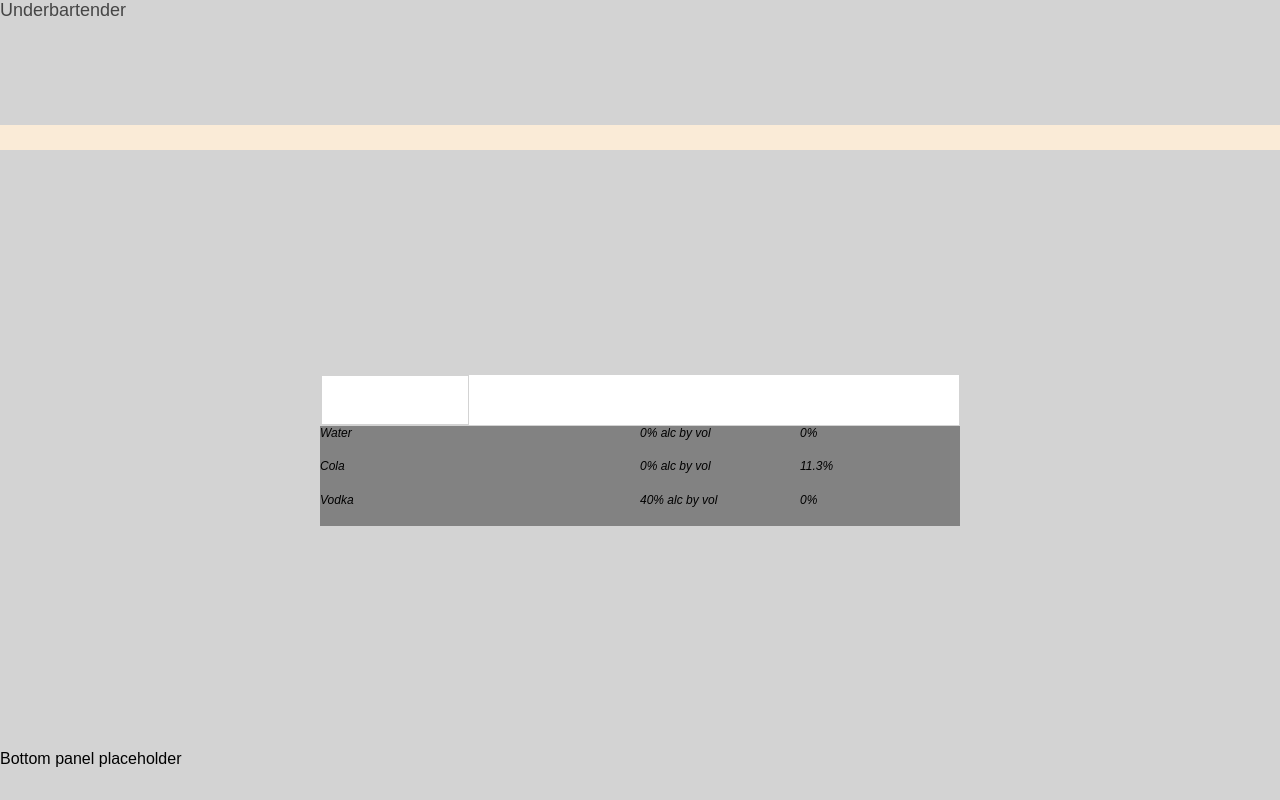
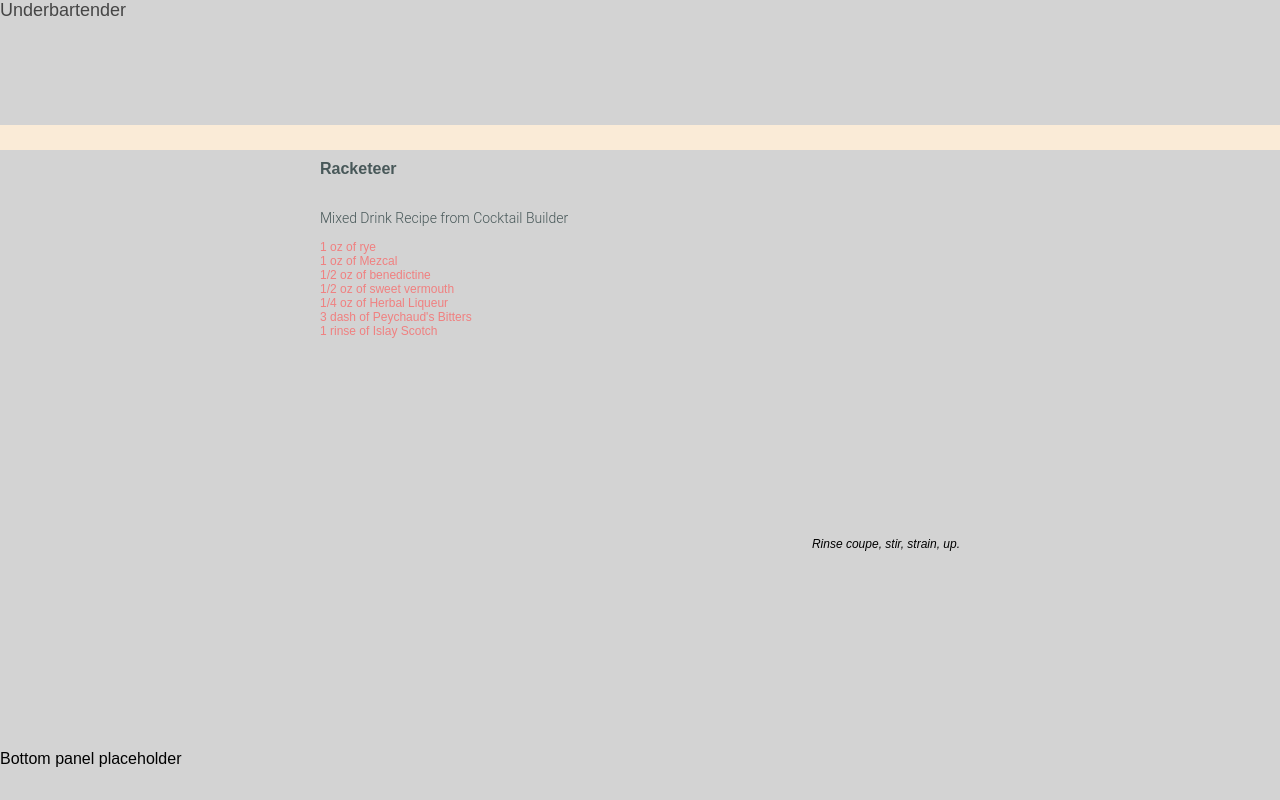
Before and after one commit to yetanotherjavadev/underbartender, a React (Create React App) app: page / in a window 1280 px wide. Built offline with nearby package versions, Linux system fonts and the light colour scheme.

Commit message:
first draft widget is finally alive

```diff
--- /dev/null
+++ b/src/components/cocktailwidget/CocktailWidget.tsx
@@ -0,0 +1,32 @@
+import { PureComponent } from "react";
+import * as React from "react";
+import "./style/cocktailWidget.css";
+import Recipe from "../../model/Recipe";
+
+export type CocktailWidgetProps = {
+	recipe: Recipe;
+};
+
+export default class CocktailWidget extends PureComponent<CocktailWidgetProps> {
+	constructor(props: any) {
+		super(props);
+	}
+
+	public render() {
+		const ingredients = this.props.recipe.components.map((ingredient) => (
+			<div className="ingredient" key={ingredient.name}>
+				<div className="ingredientName" >{ingredient.amount} of {ingredient.name}</div>
+			</div>)
+		);
+		return (
+			<div className="main">
+				<div className="headerLabel">{this.props.recipe.name}</div>
+				<div className="description">{this.props.recipe.description}</div>
+				<div className="ingredientsTable">
+					{ingredients}
+				</div>
+				<div className="recipeText">{this.props.recipe.text}</div>
+			</div>
+		);
+	}
+}
--- /dev/null
+++ b/src/components/cocktailwidget/style/cocktailWidget.css
@@ -0,0 +1,43 @@
+.main {
+    display: flex;
+    flex-direction: column;
+    flex: 1 0 300px;
+}
+
+.headerLabel {
+    display: flex;
+    flex: 0 0 40px;
+    color: #485859;
+    font-size: 16px;
+    font-weight: bold;
+    margin-top: 10px;
+    margin-bottom: 10px;
+}
+
+.description {
+    display: flex;
+    flex: 0 0 30px;
+    font-size: 14px;
+    font-family: 'Roboto','PT Sans',sans-serif;
+    font-weight: 300;
+    color: #485859;
+}
+
+.ingredientsTable {
+    display: flex;
+    flex-direction: column;
+    flex: 1 1 auto;
+}
+
+.ingredient {
+    font-size: 12px;
+    color: lightcoral;
+}
+
+.recipeText {
+    display: flex;
+    flex: 1 0 auto;
+    align-self: flex-end;
+    font-style: italic;
+    font-size: 12px;
+}
--- a/src/components/layout/MainLayout.tsx
+++ b/src/components/layout/MainLayout.tsx
@@ -1,16 +1,14 @@
 import * as React from "react";
 import { PureComponent } from "react";
 import HeaderWidget from "../Header/HeaderWidget";
-import SelectorWidget from "../liquidslist/LiquidsList";
 import "./style/mainLayout.css";
-import { Liquid } from "../../model/Liquid";
-import data from "../../mockdata/liquids.json";
-import SearchBox from "../searchbox/SearchBox";
 import Menu from "../mainmenu/Menu";
+import CocktailWidget from "../cocktailwidget/CocktailWidget";
+import { testRecipe } from "../../model/Recipe";
 
 class MainLayout extends PureComponent {
 
-	liquids: Array<Liquid> = this.readLiquids();
+	// liquids: Array<Liquid> = this.readLiquids();
 
 	public render() {
 		return (
@@ -22,8 +20,8 @@ class MainLayout extends PureComponent {
 				<div className="workingArea">
 					<div className="leftPanel"/>
 					<div className="centralPanel">
-						<SearchBox/>
-						<SelectorWidget liquids={this.liquids}/>
+						{/*<SearchBox/>*/}
+						<CocktailWidget recipe={testRecipe}/>
 					</div>
 					<div className="rightPanel"/>
 				</div>
@@ -33,10 +31,9 @@ class MainLayout extends PureComponent {
 			</div>
 		);
 	}
-
-	private readLiquids(): Array<Liquid> {
-		return data;
-	}
+	// private readLiquids(): Array<Liquid> {
+	// 	return data;
+	// }
 }
 
 export default MainLayout;
--- /dev/null
+++ b/src/model/Recipe.ts
@@ -0,0 +1,38 @@
+export default class Recipe {
+	id: number;
+	name: string;
+	description: string;
+	components: Array<Component>;
+	text: string;
+	strength: number; // approximate strength
+}
+
+class Component {
+	name: string;
+	amount: string;
+}
+
+export const testRecipe: Recipe = JSON.parse("\n" +
+	"{\n" +
+	"\t\"id\": 1,\n" +
+	"\t\"name\": \"Racketeer\",\n" +
+	"\t\"description\":\"Mixed Drink Recipe from Cocktail Builder\",\n" +
+	"\t\"components\":[\n" +
+	"\t\t{\"name\":\"rye\",\n" +
+	"\t\t \"amount\": \"1 oz\"},\n" +
+	"\t{\"name\":\"Mezcal\",\n" +
+	"\t\t\"amount\": \"1 oz\"},\n" +
+	"\t{\"name\":\"benedictine\",\n" +
+	"\t\t\"amount\": \"1/2 oz\"},\n" +
+	"\t{\"name\":\"sweet vermouth\",\n" +
+	"\t\t\"amount\": \"1/2 oz\"},\n" +
+	"\t{\"name\":\"Herbal Liqueur\",\n" +
+	"\t\t\"amount\": \"1/4 oz\"},\n" +
+	"\t{\"name\":\"Peychaud's Bitters\",\n" +
+	"\t\t\"amount\": \"3 dash\"},\n" +
+	"\t{\"name\":\"Islay Scotch\",\n" +
+	"\t\t\"amount\": \"1 rinse\"}\n" +
+	"\t\t],\n" +
+	"\t\"text\": \"Rinse coupe, stir, strain, up.\",\n" +
+	"\t\"strength\": 20\n" +
+	"}");
--- /dev/null
+++ b/webpack.config.js
@@ -0,0 +1,124 @@
+const webpack = require('webpack');
+const path = require('path');
+
+// constiables
+const SOURCE_PATH = path.join(__dirname, './src');
+const OUT_PATH = path.join(__dirname, './dist');
+
+// plugins
+// const Copy = require('copy-webpack-plugin');
+const HtmlWebpackPlugin = require('html-webpack-plugin');
+const ExtractTextPlugin = require('extract-text-webpack-plugin');
+const WebpackCleanupPlugin = require('webpack-cleanup-plugin');
+
+const NODE_MODE = process.env.NODE_ENV || 'development';
+const IS_PROD = NODE_MODE === 'production';
+
+console.log('process.env.NODE_ENV: ' + NODE_MODE);
+
+module.exports = {
+	context: SOURCE_PATH,
+	entry: {
+		app: './index.tsx'
+	},
+	output: {
+		path: OUT_PATH,
+		filename: 'bundle.js',
+		chunkFilename: '[chunkhash].js',
+		publicPath: '/'
+	},
+	target: 'web',
+	resolve: {
+		extensions: ['.js', '.ts', '.tsx'],
+		// Fix webpack's default behavior to not load packages with jsnext:main module
+		// (jsnext:main directs not usually distributable es6 format, but es6 sources)
+		mainFields: ['module', 'browser', 'main'],
+		alias: {
+			app: path.resolve(__dirname, 'src/app/')
+		}
+	},
+	devtool: IS_PROD ? 'nosources-source-map' : 'eval-source-map',
+	module: {
+		rules: [
+			// .ts, .tsx
+			{
+				test: /\.tsx?$/,
+				exclude: [/node_modules/],
+				loader: 'ts-loader'
+			},
+			// scss
+			{
+				test: /\.scss$/,
+				loader: ExtractTextPlugin.extract({
+					fallback: 'style-loader',
+					use: 'css-loader!sass-loader'
+				})
+			},
+			// static assets
+			{
+				test: /\.html$/,
+				use: 'html-loader'
+			}, {
+				test: /\.(png|svg)$/,
+				use: 'url-loader?limit=10000'
+			}, {
+				test: /\.(jpg|gif)$/,
+				use: 'file-loader'
+			},
+			{
+				test: /\.(woff|woff2|ttf|eot)$/,
+				loader: "file-loader"
+			}
+		]
+	},
+	optimization: {
+		splitChunks: {
+			name: true,
+			cacheGroups: {
+				commons: {
+					chunks: 'initial',
+					minChunks: 2
+				},
+				vendors: {
+					test: /[\\/]node_modules[\\/]/,
+					chunks: 'all',
+					priority: -10
+				}
+			}
+		},
+		runtimeChunk: true
+	},
+	plugins: [
+		new webpack.EnvironmentPlugin({
+			NODE_ENV: JSON.stringify(NODE_MODE),
+			DEBUG: false
+		}),
+		new WebpackCleanupPlugin(),
+		// new Copy([
+		// 	{ from: './node_modules/bootstrap-sass/assets/fonts', to: 'fonts' }
+		// ]),
+		new ExtractTextPlugin({
+			filename: 'styles.css',
+			allChunks: true
+			// disable: !isProduction
+		}),
+		new HtmlWebpackPlugin({
+			template: 'index.html'
+		})
+	],
+	devServer: {
+		contentBase: SOURCE_PATH,
+		hot: true,
+		inline: true,
+		historyApiFallback: {
+			disableDotRule: true
+		},
+		stats: 'minimal'
+	},
+	node: {
+		// workaround for webpack-dev-server issue
+		// https://github.com/webpack/webpack-dev-server/issues/60#issuecomment-103411179
+		fs: 'empty',
+		net: 'empty'
+	}
+};
```
Also changed, not shown: package.json (+5 -2 lines), src/components/searchbox/SearchBox.tsx (+4 -3 lines), src/model/GlassType.ts (added, +7 -0 lines), 2 other files (tests, documents, lock files or other folders).
